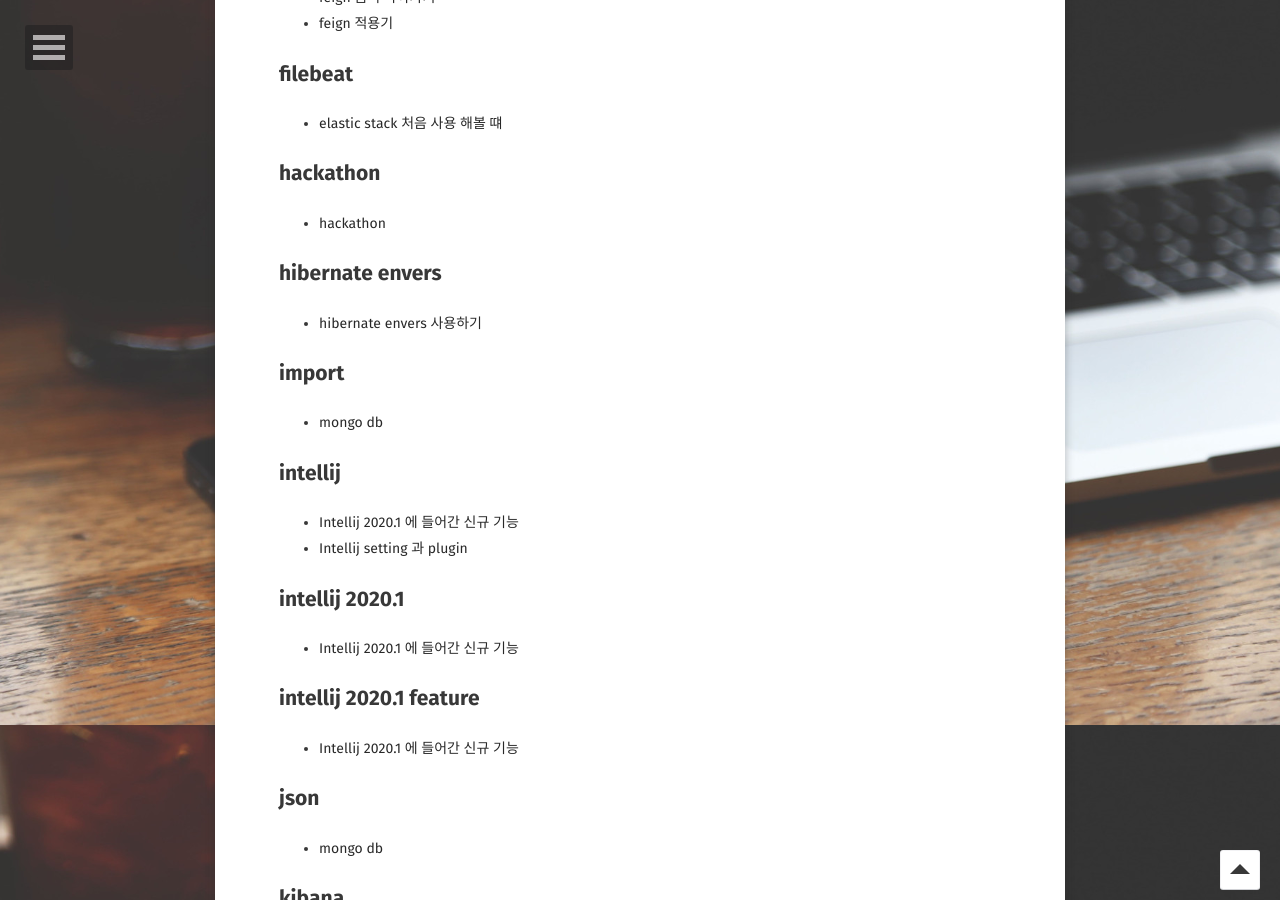
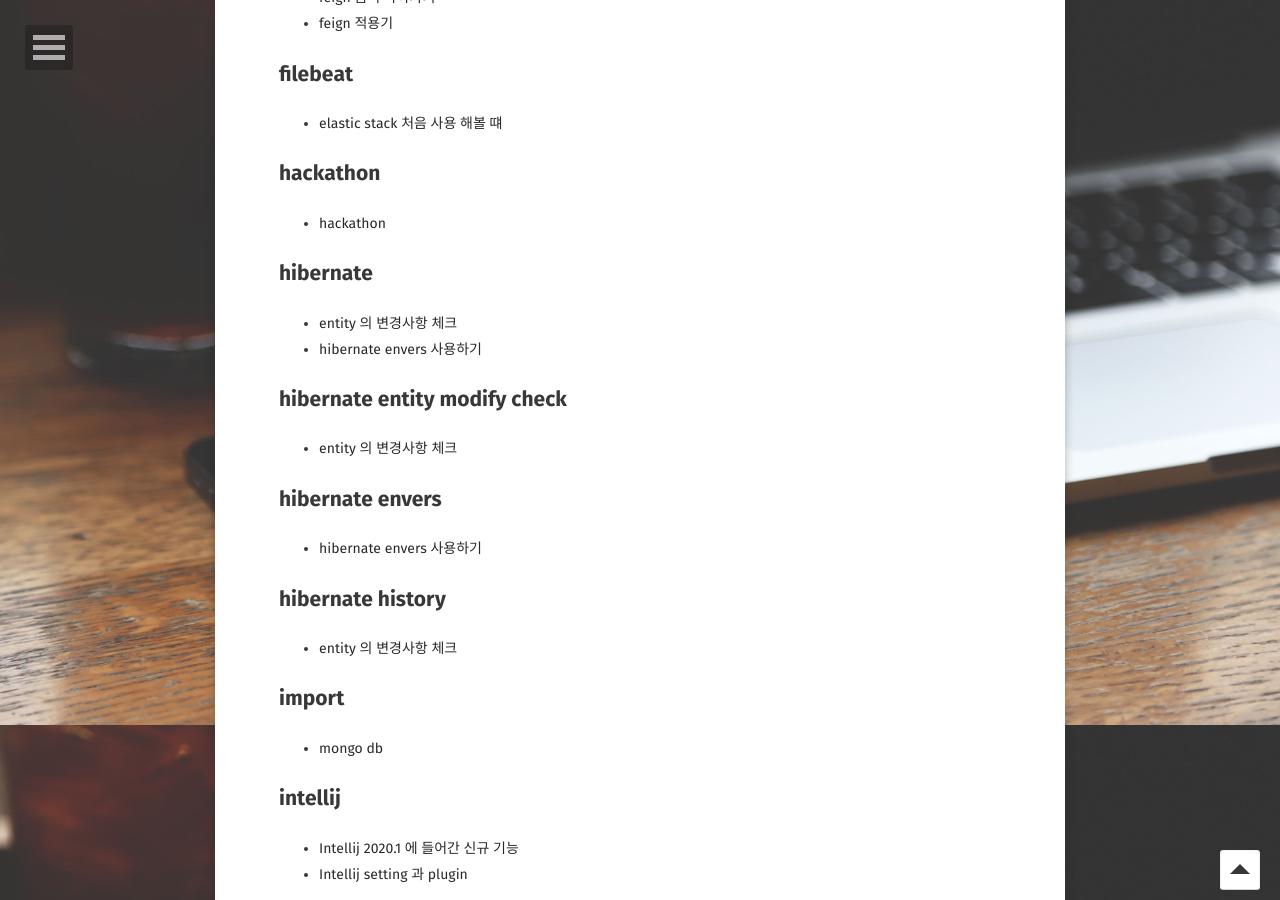
Before and after one commit to mayaul/mayaul.github.io, a Jekyll site: the page built from tags/index.html, in a window 1280 px wide and 900 px high, scrolled down 1075 px. Built offline with Jekyll 4.4.1, drawn with Linux system fonts in a browser that asks for light colours; some web fonts are replaced; part of the change alters nothing that is shown; some of the changed text lies outside the part shown.

````diff
--- a/_posts/2020-04-20-envers.md
+++ b/_posts/2020-04-20-envers.md
@@ -6,6 +6,7 @@ date: 2020-04-20 00:00:00 +0900
 comments: true
 published : true
 tag:
+- hibernate
 - hibernate envers
 ---
 ### 들어 가면서
--- /dev/null
+++ b/_posts/2020-06-02-entity-field-modify-check.md
@@ -0,0 +1,105 @@
+---
+layout: post
+title: "entity 의 변경사항 체크"
+excerpt: "entity 의 변경사항을 체크하고, 변경된 내용 저장하기"
+date: 2020-06-02 00:00:00 +0900
+comments: true
+published : true
+tag:
+- hibernate
+- hibernate history
+- hibernate entity modify check
+---
+### 들어 가면서
+* 우리가 envers 를 이용하면, entity 의 변경이력을 관리를 손쉽게 할 수 있습니다.
+* 하지만, 변경된 필드에 대해서만 별도로 이력을 저장을 하고 싶다면 envers 를 이용해서는 한계가 있습니다.
+* envers 를 이용해서, audit table 에서 특정 필드의 변경사항만 조회를 할 수는 있지만,
+    - 이 조회를 API로 구현을 해야하고, 그 API 가 사용자에게 노출이 될 목적의 데이터라면 별도의 데이터를 쌓는것이 DB에 과하게 부하를 줄 수 있어 제외하였습니다.
+
+### using Interceptor
+*  Interceptor 추가
+``` java
+public class Interceptor extends EmptyInterceptor {
+    @Override
+    public boolean onFlushDirty(Object entity,
+                                Serializable id,
+                                Object[] currentState,
+                                Object[] previousState,
+                                String[] propertyNames,
+                                Type[] types)
+        throws CallbackException {
+
+        if (entity instanceof Entity) {
+            log.info("[Interceptor] Entity 변경 되었습니다. property: {}, prev: {}, current: {}", propertyNames, previousState, currentState);
+        }
+
+        return false;
+    }
+}
+```
+* interceptor 설정하기
+** application.yaml (full package 경로를 포함한 class path)
+``` java
+spring.jpa.properties.hibernate.session_factory.interceptor: com.github.mayaul.Interceptor
+```
+
+* 한계점
+    - checking 해야하는 field 추가/변경/삭제 시에 관리비용 많이 들어갈 수 있다.
+    - 뭐가 변경이 되었는지를 확인할려면, `propertyNames` 로 모든 field 를 조회를 해야한다.
+
+### using Listener
+* Listener 추가
+```java
+@Component
+public class EntityUpdateEventListener implements PostUpdateEventListener {
+    @Override
+    public void onPostUpdate(PostUpdateEvent event) {
+        if (event.getEntity() instanceof Entity) {
+
+            log.info("[Interceptor] Entity 변경 되었습니다. event: {}", event);
+        }
+    }
+
+    @Override
+    public boolean requiresPostCommitHanding(EntityPersister persister) {
+        return false;
+    }
+}
+```
+* Listener 등록
+```java
+@Component
+public class HibernateListenerConfig {
+
+    private final EntityUpdateEventListener entityUpdateEventListener;
+
+    @PersistenceUnit
+    private EntityManagerFactory emf;
+
+    public HibernateListenerConfig(EntityUpdateEventListener entityUpdateEventListener) {
+        this.entityUpdateEventListener = entityUpdateEventListener;
+    }
+
+    @PostConstruct
+    protected void init() {
+        SessionFactoryImpl sessionFactory = emf.unwrap(SessionFactoryImpl.class);
+        EventListenerRegistry registry = sessionFactory.getServiceRegistry().getService(EventListenerRegistry.class);
+        registry.getEventListenerGroup(EventType.POST_UPDATE).appendListener(entityUpdateEventListener);
+    }
+}
+```
+
+    - `PostUpdateEvent#getDirtyProperties` 에 변경된 필드가 있다.
+        ```java
+        event.getOldState()[event.dirtyProperties[0]]
+        event.getState()[event.dirtyProperties[0]]
+        event.getOldState()[event.dirtyProperties[1]]
+        event.getState()[event.dirtyProperties[1]]
+        ```
+        이렇게 조회하면 변경된 필드에 대해서만 이전과 현재값을 알 수 있다.
+
+
+### 참고 자료
+> https://kwonnam.pe.kr/wiki/java/hibernate/interceptor
+> https://stackoverflow.com/questions/43472893/hibernate-envers-get-only-changed-fields
+> https://vladmihalcea.com/hibernate-event-listeners/
````
